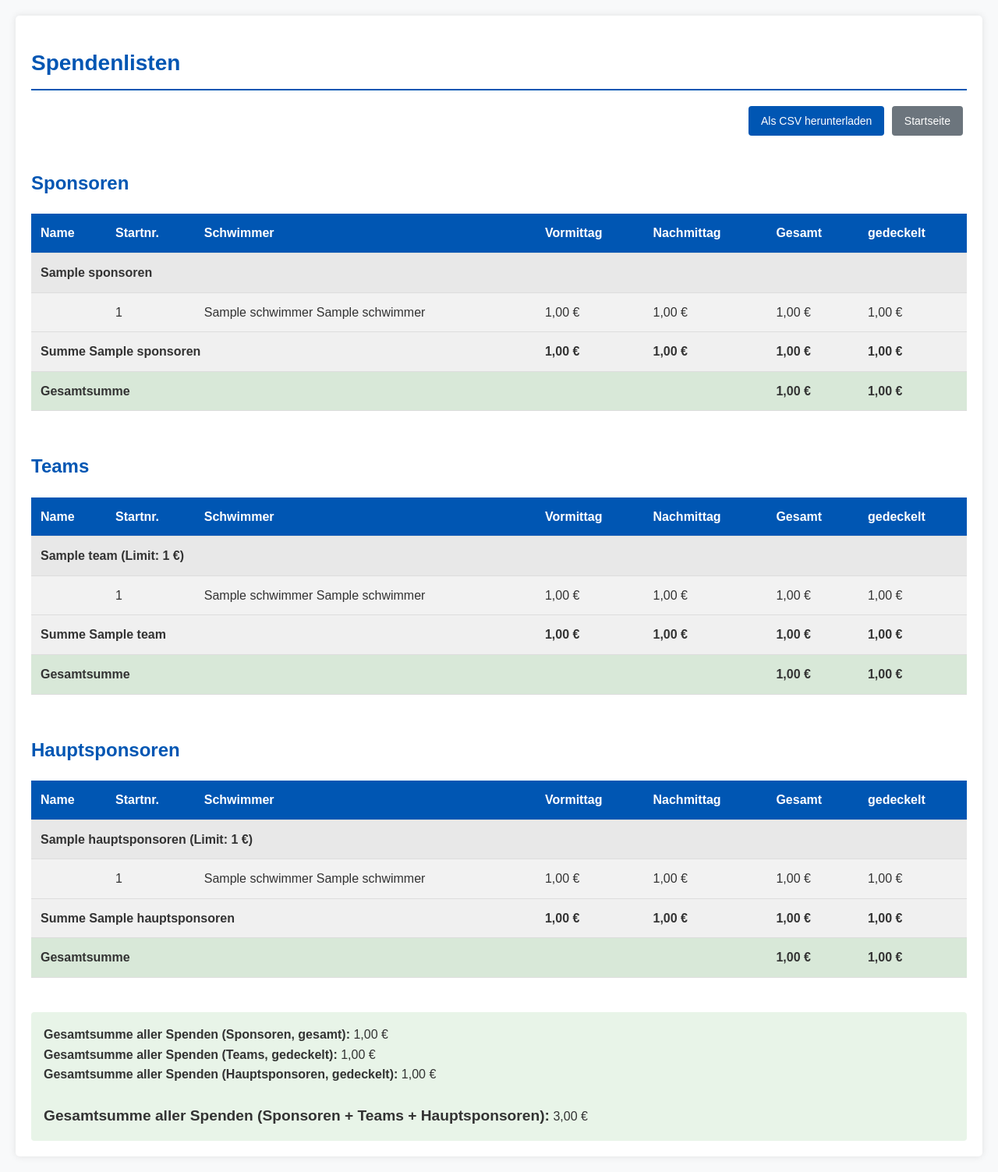
After one commit to Ottokarder/VAIBad_2, a PHP site: page /spendenlisten.php in a window 1280 px wide. The commit adds this page. Shown: the whole page at 78% size. Run offline with PHP 8.4, Linux system fonts and the light colour scheme; tables that the repository leaves empty hold one stand-in row (values such as "Sample post").

Commit message:
Spendenlisten: Sponsoren/Teams/Hauptsponsoren mit Einzelschwimmern
- Neue Seite spendenlisten.php mit drei Listen (Sponsoren, Teams,
  Hauptsponsoren). Jede Liste gruppiert nach Sponsor/Team/Hauptsponsor
  mit den einzelnen Schwimmern (Startnr., Name) und Beträgen
  (Vormittag/Nachmittag/Gesamt/gedeckelt). Pro Gruppe Zwischensumme,
  je Liste Gesamtsumme, plus Gesamtsumme aller Spenden am Ende.
- CSV-Download (Semikolon, UTF-8-BOM) mit allen drei Listen und
  Gesamtsummen.
- Startseite: Nav-Eintrag 'Spendenlisten' und Aufruf-Karte.

Co-authored-by: Ottokarder <Ottokarder@users.noreply.github.com>

```diff
--- a/webapp/index.php
+++ b/webapp/index.php
@@ -32,6 +32,7 @@ if (file_exists('includes/header.php')) {
                 <li><a href="/VAIBad_2/webapp/teams.php">Teams</a></li>
                 <li><a href="/VAIBad_2/webapp/spenden_sponsoren.php">Spenden</a></li>
                 <li><a href="/VAIBad_2/webapp/auswertungen.php">Auswertungen</a></li>
+                <li><a href="/VAIBad_2/webapp/spendenlisten.php">Spendenlisten</a></li>
             </ul>
         </nav>
     </div>
@@ -93,6 +94,11 @@ if (file_exists('includes/header.php')) {
             <p>Top-Ten-Listen und Spendentabellen. Umschaltung Vormittag/Nachmittag/Gesamt auf der Auswertungsseite.</p>
             <a href="/VAIBad_2/webapp/auswertungen.php" class="btn btn-primary">Zu den Auswertungen</a>
         </div>
+        <div class="card">
+            <h3>Spendenlisten</h3>
+            <p>Listen aller Sponsoren, Teams und Hauptsponsoren mit Einzelschwimmern und Beträgen.</p>
+            <a href="/VAIBad_2/webapp/spendenlisten.php" class="btn btn-primary">Zu den Spendenlisten</a>
+        </div>
     </div>
 </div>
 
--- /dev/null
+++ b/webapp/spendenlisten.php
@@ -0,0 +1,249 @@
+<?php
+// Datenbankverbindung einbinden
+require_once 'config.php';
+
+// Spendenlisten: Sponsoren / Teams / Hauptsponsoren mit den einzelnen
+// Schwimmern und Beträgen. Alle drei Listen auf einer Seite, gruppiert
+// nach Sponsor / Team / Hauptsponsor mit Zwischensummen und Gesamtsumme.
+// CSV-Download inklusive.
+
+// --- Sponsoren (Ergebnistabelle spenden_sponsoren) ---
+$sponsoren_sql = "
+    SELECT sp.id AS gruppe_id, sp.name AS gruppe_name, NULL AS gruppe_limit,
+           sw.startnummer, CONCAT(sw.vorname, ' ', sw.nachname) AS schwimmer_name,
+           ss.spendenbetrag_vormittag, ss.spendenbetrag_nachmittag, ss.spendenbetrag_gesamt,
+           ss.spendenbetrag_gesamt AS betrag_gedeckelt,
+           ss.erstelldatum
+    FROM spenden_sponsoren ss
+    JOIN Sponsoren sp ON ss.sponsoren_id = sp.id
+    JOIN Schwimmer sw ON ss.schwimmer_id = sw.id
+    ORDER BY sp.name, sw.startnummer, sw.nachname, sw.vorname
+";
+
+// --- Teams (Ergebnistabelle spenden_teams) ---
+$teams_sql = "
+    SELECT t.id AS gruppe_id, t.name AS gruppe_name, t.`limit` AS gruppe_limit,
+           sw.startnummer, CONCAT(sw.vorname, ' ', sw.nachname) AS schwimmer_name,
+           st.spendenbetrag_vormittag, st.spendenbetrag_nachmittag, st.spendenbetrag_gesamt,
+           st.spendenbetrag_gedeckelt AS betrag_gedeckelt,
+           st.erstelldatum
+    FROM spenden_teams st
+    JOIN Teams t ON st.team_id = t.id
+    JOIN Schwimmer sw ON st.schwimmer_id = sw.id
+    ORDER BY t.name, sw.startnummer, sw.nachname, sw.vorname
+";
+
+// --- Hauptsponsoren (Ergebnistabelle spenden_hauptsponsoren) ---
+$hauptsponsoren_sql = "
+    SELECT h.id AS gruppe_id, h.name AS gruppe_name, h.`limit` AS gruppe_limit,
+           sw.startnummer, CONCAT(sw.vorname, ' ', sw.nachname) AS schwimmer_name,
+           sh.spendenbetrag_vormittag, sh.spendenbetrag_nachmittag, sh.spendenbetrag_gesamt,
+           sh.spendenbetrag_gedeckelt AS betrag_gedeckelt,
+           sh.erstelldatum
+    FROM spenden_hauptsponsoren sh
+    JOIN Hauptsponsoren h ON sh.hauptsponsor_id = h.id
+    JOIN Schwimmer sw ON sh.schwimmer_id = sw.id
+    ORDER BY h.name, sw.startnummer, sw.nachname, sw.vorname
+";
+
+// Hilfsfunktion: Ergebnis gruppieren und Summen bilden.
+function gruppiere($conn, $sql) {
+    $gruppen = [];
+    $gesamt_gesamt = 0.0;
+    $gesamt_gedeckelt = 0.0;
+    $res = $conn->query($sql);
+    if ($res && $res->num_rows > 0) {
+        while ($row = $res->fetch_assoc()) {
+            $gid = $row['gruppe_id'];
+            if (!isset($gruppen[$gid])) {
+                $gruppen[$gid] = [
+                    'name'  => $row['gruppe_name'],
+                    'limit' => $row['gruppe_limit'],
+                    'zeilen' => [],
+                    'sum_vormittag'  => 0.0,
+                    'sum_nachmittag' => 0.0,
+                    'sum_gesamt'     => 0.0,
+                    'sum_gedeckelt'  => 0.0,
+                ];
+            }
+            $gruppen[$gid]['zeilen'][] = $row;
+            $gruppen[$gid]['sum_vormittag']  += (float)$row['spendenbetrag_vormittag'];
+            $gruppen[$gid]['sum_nachmittag'] += (float)$row['spendenbetrag_nachmittag'];
+            $gruppen[$gid]['sum_gesamt']     += (float)$row['spendenbetrag_gesamt'];
+            $gruppen[$gid]['sum_gedeckelt']  += (float)$row['betrag_gedeckelt'];
+            $gesamt_gesamt    += (float)$row['spendenbetrag_gesamt'];
+            $gesamt_gedeckelt += (float)$row['betrag_gedeckelt'];
+        }
+        $res->free();
+    }
+    return [$gruppen, $gesamt_gesamt, $gesamt_gedeckelt];
+}
+
+list($sponsoren, $sp_gesamt, $sp_gedeckelt) = gruppiere($conn, $sponsoren_sql);
+list($teams, $t_gesamt, $t_gedeckelt) = gruppiere($conn, $teams_sql);
+list($hauptsponsoren, $h_gesamt, $h_gedeckelt) = gruppiere($conn, $hauptsponsoren_sql);
+
+// CSV-Export: wenn ?export=csv, Datei direkt zum Download ausliefern.
+// Trenner Semikolon + UTF-8-BOM, damit Excel die Datei mit Umlauten korrekt öffnet.
+if (isset($_GET['export']) && $_GET['export'] === 'csv') {
+    $dateiname = 'spendenlisten_' . date('Y-m-d_His') . '.csv';
+
+    header('Content-Type: text/csv; charset=UTF-8');
+    header('Content-Disposition: attachment; filename="' . $dateiname . '"');
+    header('Cache-Control: no-store, no-cache, must-revalidate');
+
+    $out = fopen('php://output', 'w');
+    fwrite($out, "\xEF\xBB\xBF"); // UTF-8-BOM für Excel
+    $euro = function($v) { return ($v === null) ? '' : number_format((float)$v, 2, ',', ''); };
+
+    $schreibe_abschnitt = function($titel, $gruppen, $gesamt_gesamt, $gesamt_gedeckelt) use ($out, $euro) {
+        fputcsv($out, [$titel], ';');
+        fputcsv($out, ['Sponsor/Team/Hauptsponsor', 'Startnr.', 'Schwimmer',
+            'Vormittag', 'Nachmittag', 'Gesamt', 'gedeckelt'], ';');
+        foreach ($gruppen as $g) {
+            foreach ($g['zeilen'] as $r) {
+                fputcsv($out, [
+                    $r['gruppe_name'], $r['startnummer'], $r['schwimmer_name'],
+                    $euro($r['spendenbetrag_vormittag']), $euro($r['spendenbetrag_nachmittag']),
+                    $euro($r['spendenbetrag_gesamt']), $euro($r['betrag_gedeckelt'])
+                ], ';');
+            }
+            fputcsv($out, [
+                $g['name'] . ' - Summe', '', '',
+                $euro($g['sum_vormittag']), $euro($g['sum_nachmittag']),
+                $euro($g['sum_gesamt']), $euro($g['sum_gedeckelt'])
+            ], ';');
+        }
+        fputcsv($out, ['Gesamtsumme', '', '', '', '', $euro($gesamt_gesamt), $euro($gesamt_gedeckelt)], ';');
+        fputcsv($out, [], ';');
+    };
+
+    $schreibe_abschnitt('Sponsoren', $sponsoren, $sp_gesamt, $sp_gedeckelt);
+    $schreibe_abschnitt('Teams', $teams, $t_gesamt, $t_gedeckelt);
+    $schreibe_abschnitt('Hauptsponsoren', $hauptsponsoren, $h_gesamt, $h_gedeckelt);
+
+    // Gesamtsumme über alle drei Listen
+    fputcsv($out, ['Gesamtsumme aller Spenden'], ';');
+    fputcsv($out, ['Sponsoren (gesamt)', $euro($sp_gesamt)], ';');
+    fputcsv($out, ['Teams (gedeckelt)', $euro($t_gedeckelt)], ';');
+    fputcsv($out, ['Hauptsponsoren (gedeckelt)', $euro($h_gedeckelt)], ';');
+    fputcsv($out, ['Sponsoren + Teams + Hauptsponsoren', $euro($sp_gesamt + $t_gedeckelt + $h_gedeckelt)], ';');
+
+    fclose($out);
+    $conn->close();
+    exit;
+}
+
+// HTML-Header einbinden
+if (file_exists('includes/header.php')) {
+    include 'includes/header.php';
+} else {
+    echo '<!DOCTYPE html>
+    <html lang="de">
+    <head>
+        <meta charset="UTF-8">
+        <meta name="viewport" content="width=device-width, initial-scale=1.0">
+        <title>Spendenlisten - VAIBad</title>
+        <link rel="stylesheet" href="/VAIBad_2/webapp/css/style.css">
+    </head>
+    <body>';
+}
+
+// Hilfsfunktion: einen Listen-Abschnitt als HTML-Tabelle ausgeben.
+function zeige_abschnitt($titel, $gruppen, $gesamt_gesamt, $gesamt_gedeckelt) {
+    echo '<h2 style="margin-top: 2rem;">' . htmlspecialchars($titel) . '</h2>';
+    if (empty($gruppen)) {
+        echo '<div class="table-container"><table class="data-table"><thead><tr>
+                <th>Name</th><th>Startnr.</th><th>Schwimmer</th>
+                <th>Vormittag</th><th>Nachmittag</th><th>Gesamt</th><th>gedeckelt</th>
+              </tr></thead><tbody>
+              <tr><td colspan="7" class="no-data">Noch keine Daten. Bitte zuerst die Spendenberechnung durchführen.</td></tr>
+              </tbody></table></div>';
+        return;
+    }
+    echo '<div class="table-container"><table class="data-table">
+        <thead><tr>
+            <th>Name</th><th>Startnr.</th><th>Schwimmer</th>
+            <th>Vormittag</th><th>Nachmittag</th><th>Gesamt</th><th>gedeckelt</th>
+        </tr></thead><tbody>';
+    foreach ($gruppen as $g) {
+        $limit_txt = ($g['limit'] !== null) ? ' (Limit: ' . htmlspecialchars($g['limit']) . ' €)' : '';
+        echo '<tr style="font-weight: bold; background-color: #e8e8e8;">';
+        echo '<td colspan="7">' . htmlspecialchars($g['name']) . $limit_txt . '</td>';
+        echo '</tr>';
+        foreach ($g['zeilen'] as $r) {
+            echo '<tr>';
+            echo '<td></td>';
+            echo '<td>' . htmlspecialchars($r['startnummer']) . '</td>';
+            echo '<td>' . htmlspecialchars($r['schwimmer_name']) . '</td>';
+            echo '<td>' . number_format($r['spendenbetrag_vormittag'], 2, ',', '.') . ' €</td>';
+            echo '<td>' . number_format($r['spendenbetrag_nachmittag'], 2, ',', '.') . ' €</td>';
+            echo '<td>' . number_format($r['spendenbetrag_gesamt'], 2, ',', '.') . ' €</td>';
+            echo '<td>' . number_format($r['betrag_gedeckelt'], 2, ',', '.') . ' €</td>';
+            echo '</tr>';
+        }
+        // Zwischensumme
+        echo '<tr style="font-weight: bold; background-color: #f0f0f0;">';
+        echo '<td colspan="3">Summe ' . htmlspecialchars($g['name']) . '</td>';
+        echo '<td>' . number_format($g['sum_vormittag'], 2, ',', '.') . ' €</td>';
+        echo '<td>' . number_format($g['sum_nachmittag'], 2, ',', '.') . ' €</td>';
+        echo '<td>' . number_format($g['sum_gesamt'], 2, ',', '.') . ' €</td>';
+        echo '<td>' . number_format($g['sum_gedeckelt'], 2, ',', '.') . ' €</td>';
+        echo '</tr>';
+    }
+    // Gesamtsumme
+    echo '<tr style="font-weight: bold; background-color: #d8e8d8;">';
+    echo '<td colspan="3">Gesamtsumme</td>';
+    echo '<td></td><td></td>';
+    echo '<td>' . number_format($gesamt_gesamt, 2, ',', '.') . ' €</td>';
+    echo '<td>' . number_format($gesamt_gedeckelt, 2, ',', '.') . ' €</td>';
+    echo '</tr>';
+    echo '</tbody></table></div>';
+}
+?>
+<div class="container">
+    <h1>Spendenlisten</h1>
+
+    <div class="action-bar">
+        <a href="/VAIBad_2/webapp/spendenlisten.php?export=csv" class="btn btn-primary">Als CSV herunterladen</a>
+        <a href="/VAIBad_2/webapp/index.php" class="btn btn-secondary">Startseite</a>
+    </div>
+
+    <?php
+    $leer = (empty($sponsoren) && empty($teams) && empty($hauptsponsoren));
+    if ($leer):
+    ?>
+        <div class="error-box" style="margin: 1rem 0;">
+            Hinweis: Die Listen sind leer. Bitte zuerst die Spendenberechnungen durchführen:
+            <a href="/VAIBad_2/webapp/spendenberechnung.php">Sponsoren</a>,
+            <a href="/VAIBad_2/webapp/spendenberechnung_teams.php">Teams</a>,
+            <a href="/VAIBad_2/webapp/spendenberechnung_hauptsponsoren.php">Hauptsponsoren</a>.
+        </div>
+    <?php endif; ?>
+
+    <?php zeige_abschnitt('Sponsoren', $sponsoren, $sp_gesamt, $sp_gedeckelt); ?>
+    <?php zeige_abschnitt('Teams', $teams, $t_gesamt, $t_gedeckelt); ?>
+    <?php zeige_abschnitt('Hauptsponsoren', $hauptsponsoren, $h_gesamt, $h_gedeckelt); ?>
+
+    <!-- Gesamtsumme aller Spenden -->
+    <div style="margin-top: 1.5rem; padding: 1rem; background-color: #e8f4e8; border-radius: 4px;">
+        <strong>Gesamtsumme aller Spenden (Sponsoren, gesamt):</strong>
+        <?php echo number_format($sp_gesamt, 2, ',', '.'); ?> €<br>
+        <strong>Gesamtsumme aller Spenden (Teams, gedeckelt):</strong>
+        <?php echo number_format($t_gedeckelt, 2, ',', '.'); ?> €<br>
+        <strong>Gesamtsumme aller Spenden (Hauptsponsoren, gedeckelt):</strong>
+        <?php echo number_format($h_gedeckelt, 2, ',', '.'); ?> €<br><br>
+        <strong style="font-size: 1.2rem;">Gesamtsumme aller Spenden (Sponsoren + Teams + Hauptsponsoren):</strong>
+        <?php echo number_format($sp_gesamt + $t_gedeckelt + $h_gedeckelt, 2, ',', '.'); ?> €
+    </div>
+</div>
+<?php
+// HTML-Footer einbinden
+if (file_exists('includes/footer.php')) {
+    include 'includes/footer.php';
+} else {
+    echo '</body>
+    </html>';
+}
+$conn->close();
+?>
```
